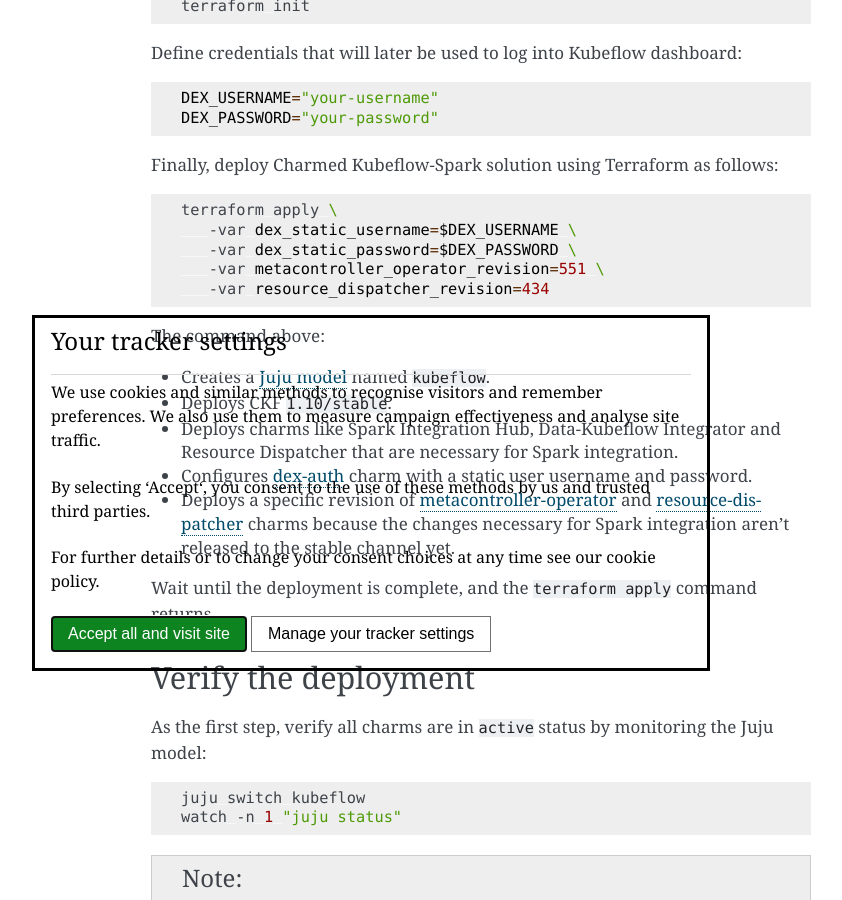
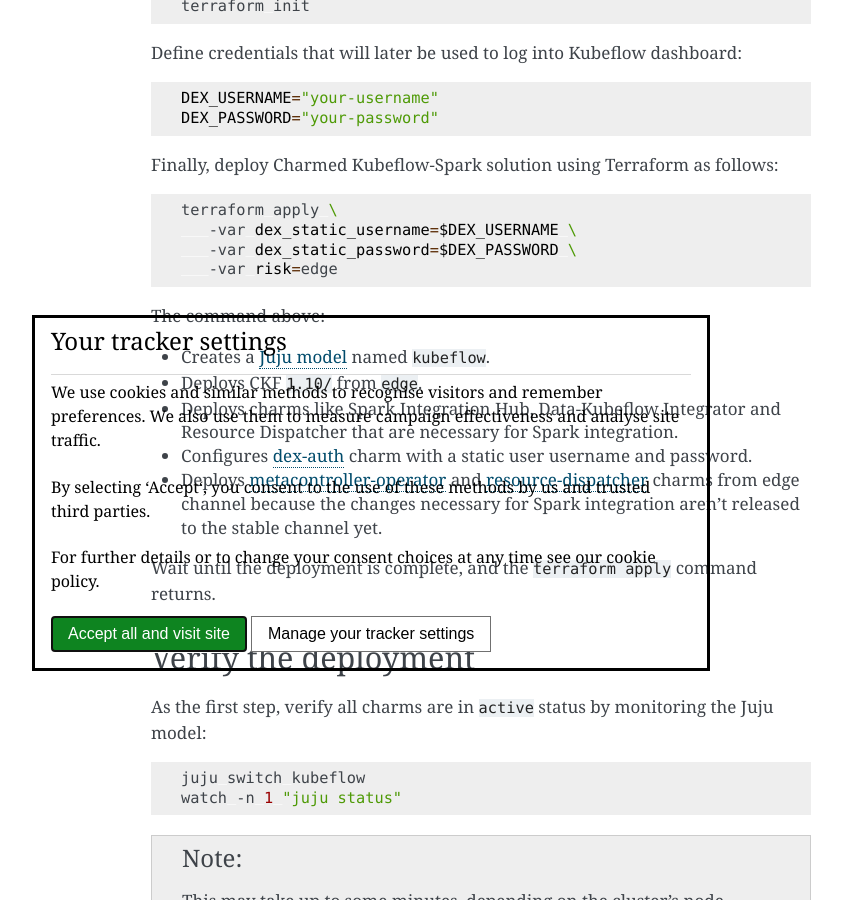
Before and after one commit to canonical/charmed-kubeflow-documentation, a Sphinx documentation site: the page built from docs/how-to/manage/integrate-spark.rst, in a window 1280 px wide and 900 px high, scrolled down 4107 px. Shown: the whole window, without its empty margins (269-1111 px from the left). Built offline with Sphinx 7.4.7, drawn with Linux system fonts in a browser that asks for light colours.

Commit message:
[MISC] Remove pinned revisions for charms from edge in Spark Kubeflow documentation (#39)

```diff
--- a/docs/how-to/manage/integrate-spark.rst
+++ b/docs/how-to/manage/integrate-spark.rst
@@ -225,18 +225,17 @@
    terraform apply \
       -var dex_static_username=$DEX_USERNAME \
       -var dex_static_password=$DEX_PASSWORD \
-      -var metacontroller_operator_revision=551 \
-      -var resource_dispatcher_revision=434
+      -var risk=edge
 
 The command above:
 
 * Creates a `Juju model <https://juju.is/docs/juju/model>`_ named ``kubeflow``.
-* Deploys CKF ``1.10/stable``.
+* Deploys CKF ``1.10/`` from ``edge``.
 * Deploys charms like Spark Integration Hub, Data-Kubeflow Integrator and Resource Dispatcher that are necessary
   for Spark integration.
 * Configures `dex-auth <https://charmhub.io/dex-auth>`_ charm with a static user username and password.
-* Deploys a specific revision of `metacontroller-operator <https://charmhub.io/metacontroller-operator>`_
-  and `resource-dispatcher <https://charmhub.io/resource-dispatcher>`_ charms because the changes necessary for
+* Deploys `metacontroller-operator <https://charmhub.io/metacontroller-operator>`_
+  and `resource-dispatcher <https://charmhub.io/resource-dispatcher>`_ charms from edge channel because the changes necessary for
   Spark integration aren't released to the stable channel yet.
 
 Wait until the deployment is complete, and the ``terraform apply`` command returns.
```
